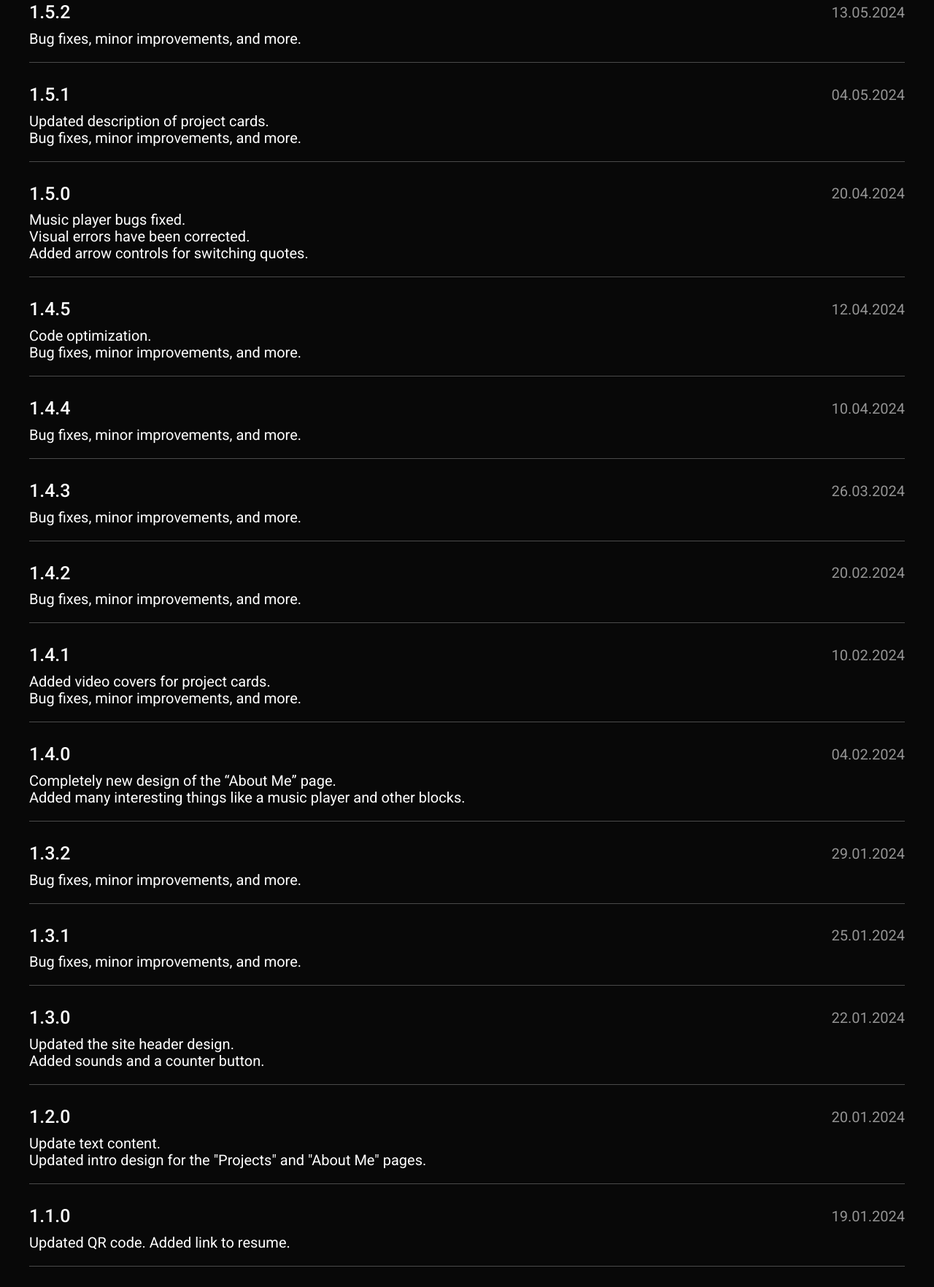
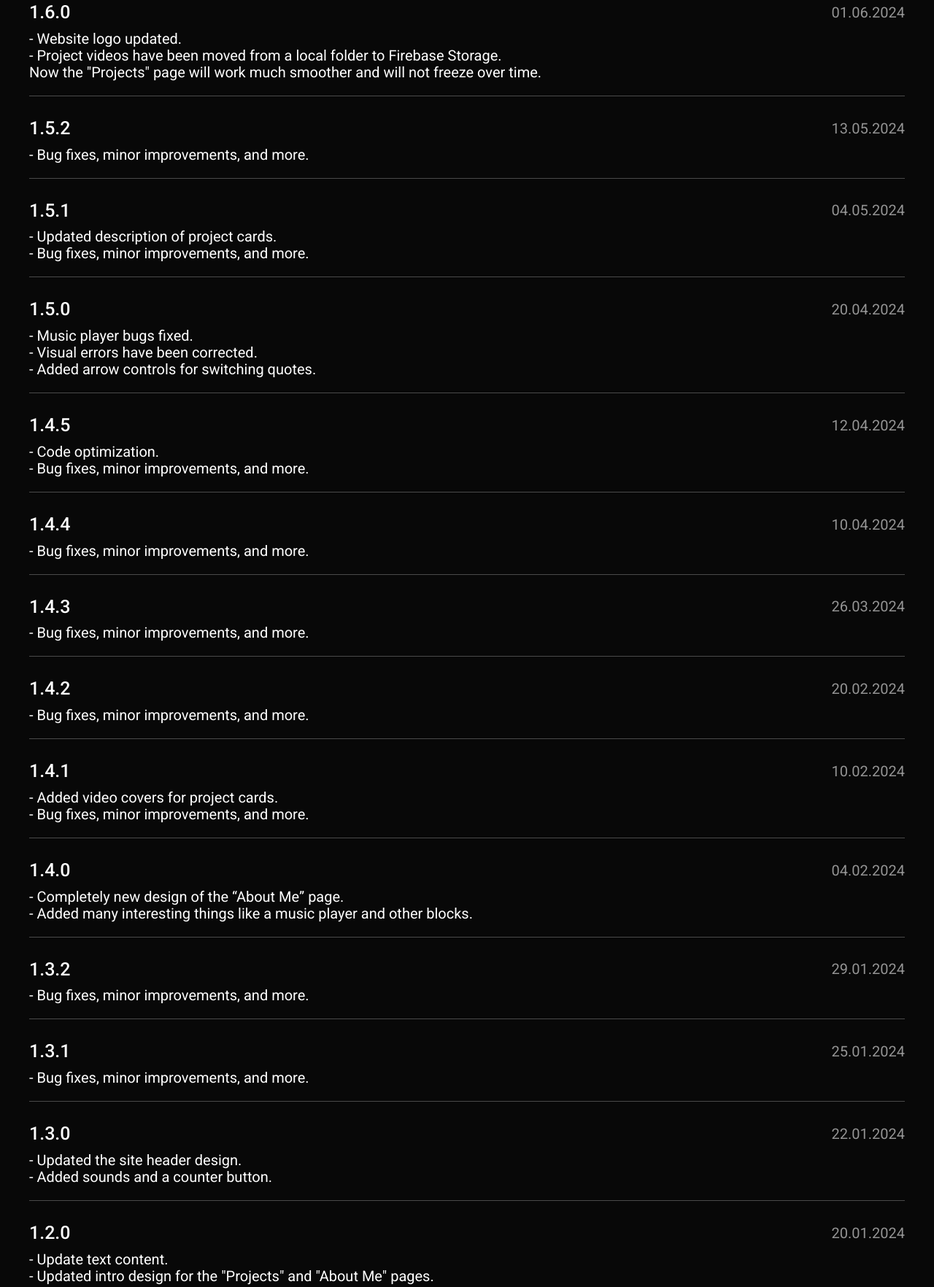
Before and after one commit to RodionGimranov/Personal_WebSite, a website: page src/pages/changelog.html in a window 1280 px wide. Shown: the part 274-2038 px from the top of the page at 73% size. Drawn offline with Linux system fonts and the light colour scheme.

Commit message:
Add a description of the new update

```diff
--- a/src/pages/changelog.html
+++ b/src/pages/changelog.html
@@ -3,7 +3,7 @@
 <head>
     <meta charset="UTF-8" />
     <title>Changelog</title>
-    <link rel="icon" href="../assets/images/png/main-favicon.png">
+    <link rel="icon" href="/public/main-logo.svg">
     <link rel="stylesheet" type="text/css" href="../styles/style.css">
     <link rel="stylesheet" type="text/css" href="../styles/variables.css">
     <link rel="stylesheet" type="text/css" href="../styles/normalize.css">
@@ -35,10 +35,17 @@
         <h1 class="section_title">Changelog</h1>
         <div class="version_history_block">
             <div class="information_about_version">
+                <p class="version_number">1.6.0</p>
+                <p class="update_date">01.06.2024</p>
+            </div>
+            <p class="update_description">- Website logo updated.<br>- Project videos have been moved from a local folder to Firebase Storage.<br>Now the "Projects" page will work much smoother and will not freeze over time.</p>
+        </div>
+        <div class="version_history_block">
+            <div class="information_about_version">
                 <p class="version_number">1.5.2</p>
                 <p class="update_date">13.05.2024</p>
             </div>
-            <p class="update_description">Bug fixes, minor improvements, and more.</p>
+            <p class="update_description">- Bug fixes, minor improvements, and more.</p>
         </div>
         <div class="version_history_block">
             <div class="information_about_version">
@@ -46,8 +53,8 @@
                 <p class="update_date">04.05.2024</p>
             </div>
             <p class="update_description">
-                Updated description of project cards.<br>
-                Bug fixes, minor improvements, and more.</p>
+                - Updated description of project cards.<br>
+                - Bug fixes, minor improvements, and more.</p>
         </div>
         <div class="version_history_block">
             <div class="information_about_version">
@@ -55,9 +62,9 @@
                 <p class="update_date">20.04.2024</p>
             </div>
             <p class="update_description">
-                Music player bugs fixed.<br>
-                Visual errors have been corrected.<br>
-                Added arrow controls for switching quotes.<br>
+                - Music player bugs fixed.<br>
+                - Visual errors have been corrected.<br>
+                - Added arrow controls for switching quotes.<br>
             </p>
         </div>
         <div class="version_history_block">
@@ -66,8 +73,8 @@
                 <p class="update_date">12.04.2024</p>
             </div>
             <p class="update_description">
-                Code optimization.<br>
-                Bug fixes, minor improvements, and more.
+                - Code optimization.<br>
+                - Bug fixes, minor improvements, and more.
             </p>
         </div>
         <div class="version_history_block">
@@ -75,21 +82,21 @@
                 <p class="version_number">1.4.4</p>
                 <p class="update_date">10.04.2024</p>
             </div>
-            <p class="update_description">Bug fixes, minor improvements, and more.</p>
+            <p class="update_description">- Bug fixes, minor improvements, and more.</p>
         </div>
         <div class="version_history_block">
             <div class="information_about_version">
                 <p class="version_number">1.4.3</p>
                 <p class="update_date">26.03.2024</p>
             </div>
-            <p class="update_description">Bug fixes, minor improvements, and more.</p>
+            <p class="update_description">- Bug fixes, minor improvements, and more.</p>
         </div>
         <div class="version_history_block">
             <div class="information_about_version">
                 <p class="version_number">1.4.2</p>
                 <p class="update_date">20.02.2024</p>
             </div>
-            <p class="update_description">Bug fixes, minor improvements, and more.</p>
+            <p class="update_description">- Bug fixes, minor improvements, and more.</p>
         </div>
         <div class="version_history_block">
             <div class="information_about_version">
@@ -97,8 +104,8 @@
                 <p class="update_date">10.02.2024</p>
             </div>
             <p class="update_description">
-                Added video covers for project cards.<br />
-                Bug fixes, minor improvements, and more.
+                - Added video covers for project cards.<br />
+                - Bug fixes, minor improvements, and more.
             </p>
         </div>
         <div class="version_history_block">
@@ -106,8 +113,8 @@
                 <p class="version_number">1.4.0</p>
                 <p class="update_date">04.02.2024</p>
             </div>
-            <p class="update_description">Completely new design of the “About Me”
-                page.<br />Added many interesting things like a music player and other blocks.
+            <p class="update_description">- Completely new design of the “About Me” page.<br />
+                - Added many interesting things like a music player and other blocks.
             </p>
         </div>
         <div class="version_history_block">
@@ -115,14 +122,14 @@
                 <p class="version_number">1.3.2</p>
                 <p class="update_date">29.01.2024</p>
             </div>
-            <p class="update_description">Bug fixes, minor improvements, and more.</p>
+            <p class="update_description">- Bug fixes, minor improvements, and more.</p>
         </div>
         <div class="version_history_block">
             <div class="information_about_version">
                 <p class="version_number">1.3.1</p>
                 <p class="update_date">25.01.2024</p>
             </div>
-            <p class="update_description">Bug fixes, minor improvements, and more.</p>
+            <p class="update_description">- Bug fixes, minor improvements, and more.</p>
         </div>
         <div class="version_history_block">
             <div class="information_about_version">
@@ -130,8 +137,8 @@
                 <p class="update_date">22.01.2024</p>
             </div>
             <p class="update_description">
-                Updated the site header design.<br />
-                Added sounds and a counter button.
+                - Updated the site header design.<br />
+                - Added sounds and a counter button.
             </p>
         </div>
         <div class="version_history_block">
@@ -140,8 +147,8 @@
                 <p class="update_date">20.01.2024</p>
             </div>
             <p class="update_description">
-                Update text content.<br />
-                Updated intro design for the "Projects" and "About Me" pages.
+                - Update text content.<br />
+                - Updated intro design for the "Projects" and "About Me" pages.
             </p>
         </div>
         <div class="version_history_block">
@@ -149,14 +156,14 @@
                 <p class="version_number">1.1.0</p>
                 <p class="update_date">19.01.2024</p>
             </div>
-            <p class="update_description">Updated QR code. Added link to resume.</p>
+            <p class="update_description">- Updated QR code. Added link to resume.</p>
         </div>
         <div class="version_history_block first_update">
             <div class="information_about_version">
                 <p class="version_number">1.0.0</p>
                 <p class="update_date">18.01.2024</p>
             </div>
-            <p class="update_description">Release of the Official Version of the Website.</p>
+            <p class="update_description">- Release of the Official Version of the Website.</p>
         </div>
     </main>
     <footer class="footer_container">
@@ -164,7 +171,7 @@
             <p class="author_info">© 2024 Rodion Gimranov. All Rights Reserved.</p>
             <p class="footer_funny_text">Made with love and countless cups of coffee.</p>
             <a href="./changelog.html" class="link_to_history_of_version">
-                <p class="update_info">Last updated on May 13</p>
+                <p class="update_info">Last updated on June 3</p>
                 <svg class="arrow-to-history-of-version" xmlns="http://www.w3.org/2000/svg" width="13" height="13" viewBox="0 0 13 13" fill="#7A7A7A">
                     <path fill-rule="evenodd" clip-rule="evenodd" d="M2.87333 2.34956C2.8917 1.66975 3.45769 1.10376 4.1375 1.08538L11.1006 0.89719C11.7804 0.878817 12.3166 1.41502 12.2982 2.09483L12.1101 9.05793C12.0917 9.73774 11.5257 10.3037 10.8459 10.3221C10.1661 10.3405 9.62985 9.80428 9.64823 9.12446L9.7561 5.13306L2.97509 11.9141C2.48139 12.4078 1.70202 12.4288 1.23431 11.9611C0.766604 11.4934 0.787668 10.714 1.28136 10.2203L8.06238 3.43933L4.07097 3.54721C3.39116 3.56558 2.85495 3.02938 2.87333 2.34956Z"/>
                 </svg>
```
